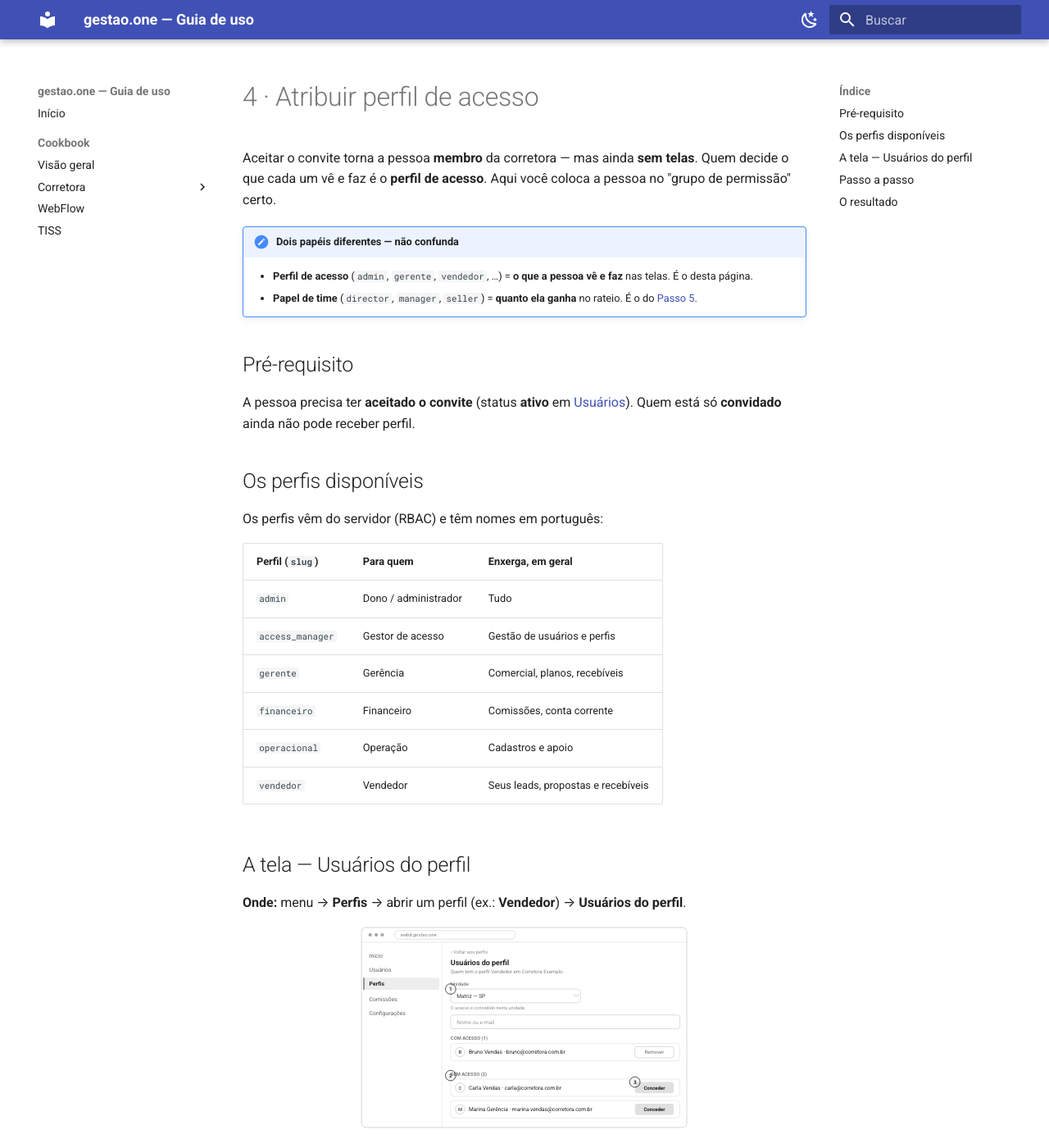
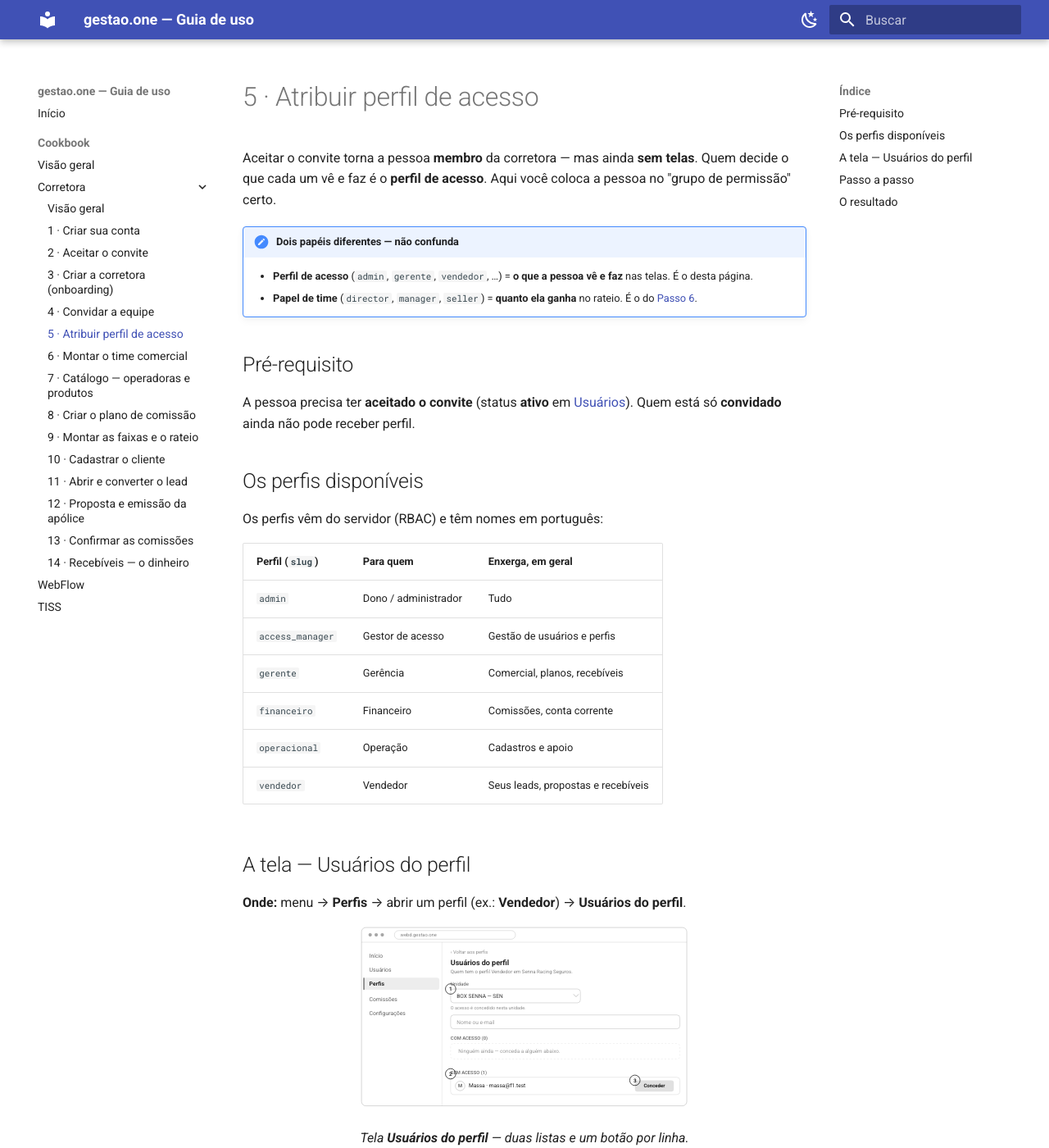
Before and after one commit to renatofagalde/wiki-gestao-one, an MkDocs documentation site: the page built from docs/cookbook/corretora/05-perfil-acesso.md, in a window 1280 px wide and 1400 px high. Shown: the whole window at 82% size. Built offline with MkDocs 1.6.1 and Material for MkDocs 9.7.7, drawn with Linux system fonts in a browser that asks for light colours; some of the changed text lies outside the part shown.

Commit message:
Renumber access-profile page to step 5

```diff
--- a/docs/cookbook/corretora/04-perfil-acesso.md
+++ b/docs/cookbook/corretora/05-perfil-acesso.md
@@ -1,4 +1,4 @@
-# 4 · Atribuir perfil de acesso
+# 5 · Atribuir perfil de acesso
 
 Aceitar o convite torna a pessoa **membro** da corretora — mas ainda **sem telas**.
 Quem decide o que cada um vê e faz é o **perfil de acesso**. Aqui você coloca a
@@ -8,12 +8,12 @@
     - **Perfil de acesso** (`admin`, `gerente`, `vendedor`, …) = **o que a pessoa
       vê e faz** nas telas. É o desta página.
     - **Papel de time** (`director`, `manager`, `seller`) = **quanto ela ganha** no
-      rateio. É o do [Passo 5](05-time.md).
+      rateio. É o do [Passo 6](06-time.md).
 
 ## Pré-requisito
 
 A pessoa precisa ter **aceitado o convite** (status **ativo** em
-[Usuários](03-convidar.md)). Quem está só **convidado** ainda não pode receber
+[Usuários](04-convidar.md)). Quem está só **convidado** ainda não pode receber
 perfil.
 
 ## Os perfis disponíveis
@@ -35,10 +35,10 @@
 perfil**.
 
 <figure>
-<svg xmlns="http://www.w3.org/2000/svg" viewBox="0 0 760 470" role="img"
-     aria-label="Tela Usuários do perfil com listas Com acesso e Sem acesso e botões de conceder"
+<svg xmlns="http://www.w3.org/2000/svg" viewBox="0 0 760 420" role="img"
+     aria-label="Tela Usuários do perfil Vendedor com listas Com acesso e Sem acesso e botão Conceder"
      style="width:100%;height:auto;color:var(--md-default-fg-color);font-family:var(--md-text-font-family,system-ui,sans-serif)">
-  <rect x="4" y="4" width="752" height="462" rx="10" fill="none" stroke="currentColor" stroke-opacity="0.35"/>
+  <rect x="4" y="4" width="752" height="412" rx="10" fill="none" stroke="currentColor" stroke-opacity="0.35"/>
   <line x1="4" y1="38" x2="756" y2="38" stroke="currentColor" stroke-opacity="0.2"/>
   <circle cx="24" cy="21" r="4" fill="currentColor" fill-opacity="0.4"/>
   <circle cx="38" cy="21" r="4" fill="currentColor" fill-opacity="0.4"/>
@@ -46,7 +46,7 @@
   <rect x="80" y="11" width="280" height="20" rx="10" fill="none" stroke="currentColor" stroke-opacity="0.25"/>
   <text x="94" y="25" font-size="11" fill="currentColor" fill-opacity="0.55">webd.gestao.one</text>
 
-  <line x1="190" y1="38" x2="190" y2="466" stroke="currentColor" stroke-opacity="0.15"/>
+  <line x1="190" y1="38" x2="190" y2="416" stroke="currentColor" stroke-opacity="0.15"/>
   <text x="22" y="74"  font-size="13" fill="currentColor" fill-opacity="0.7">Início</text>
   <text x="22" y="106" font-size="13" fill="currentColor" fill-opacity="0.7">Usuários</text>
   <rect x="8" y="120" width="176" height="28" rx="6" fill="currentColor" fill-opacity="0.08"/>
@@ -58,12 +58,12 @@
   <!-- conteúdo -->
   <text x="210" y="64" font-size="11" fill="currentColor" fill-opacity="0.5">‹ Voltar aos perfis</text>
   <text x="210" y="90" font-size="17" font-weight="700" fill="currentColor">Usuários do perfil</text>
-  <text x="210" y="110" font-size="11.5" fill="currentColor" fill-opacity="0.55">Quem tem o perfil Vendedor em Corretora Exemplo.</text>
+  <text x="210" y="110" font-size="11.5" fill="currentColor" fill-opacity="0.55">Quem tem o perfil Vendedor em Senna Racing Seguros.</text>
 
   <!-- unidade -->
   <text x="210" y="138" font-size="11.5" fill="currentColor" fill-opacity="0.7">Unidade</text>
   <rect x="210" y="146" width="300" height="32" rx="7" fill="none" stroke="currentColor" stroke-opacity="0.3"/>
-  <text x="224" y="167" font-size="12.5" fill="currentColor" fill-opacity="0.9">Matriz — SP</text>
+  <text x="224" y="167" font-size="12.5" fill="currentColor" fill-opacity="0.9">BOX SENNA — SEN</text>
   <path d="M494 158 l6 6 l6 -6" fill="none" stroke="currentColor" stroke-opacity="0.5"/>
   <text x="210" y="194" font-size="10.5" fill="currentColor" fill-opacity="0.5">O acesso é concedido nesta unidade.</text>
 
@@ -72,37 +72,26 @@
   <text x="224" y="227" font-size="12.5" fill="currentColor" fill-opacity="0.45">Nome ou e-mail</text>
 
   <!-- com acesso -->
-  <text x="210" y="264" font-size="11" font-weight="700" fill="currentColor" fill-opacity="0.6">COM ACESSO (1)</text>
-  <rect x="210" y="272" width="530" height="40" rx="7" fill="none" stroke="currentColor" stroke-opacity="0.18"/>
-  <circle cx="232" cy="292" r="11" fill="none" stroke="currentColor" stroke-opacity="0.35"/>
-  <text x="232" y="296" font-size="11" font-weight="700" fill="currentColor" fill-opacity="0.7" text-anchor="middle">B</text>
-  <text x="252" y="296" font-size="12.5" fill="currentColor">Bruno Vendas · bruno@corretora.com.br</text>
-  <rect x="636" y="279" width="90" height="26" rx="6" fill="none" stroke="currentColor" stroke-opacity="0.3"/>
-  <text x="681" y="296" font-size="11.5" fill="currentColor" fill-opacity="0.65" text-anchor="middle">Remover</text>
+  <text x="210" y="264" font-size="11" font-weight="700" fill="currentColor" fill-opacity="0.6">COM ACESSO (0)</text>
+  <rect x="210" y="272" width="530" height="36" rx="7" fill="none" stroke="currentColor" stroke-opacity="0.12" stroke-dasharray="4 4"/>
+  <text x="228" y="294" font-size="12" fill="currentColor" fill-opacity="0.45">Ninguém ainda — conceda a alguém abaixo.</text>
 
   <!-- sem acesso -->
-  <text x="210" y="346" font-size="11" font-weight="700" fill="currentColor" fill-opacity="0.6">SEM ACESSO (2)</text>
-  <rect x="210" y="354" width="530" height="40" rx="7" fill="none" stroke="currentColor" stroke-opacity="0.18"/>
-  <circle cx="232" cy="374" r="11" fill="none" stroke="currentColor" stroke-opacity="0.35"/>
-  <text x="232" y="378" font-size="11" font-weight="700" fill="currentColor" fill-opacity="0.7" text-anchor="middle">C</text>
-  <text x="252" y="378" font-size="12.5" fill="currentColor">Carla Vendas · carla@corretora.com.br</text>
-  <rect x="636" y="361" width="90" height="26" rx="6" fill="currentColor" fill-opacity="0.14"/>
-  <text x="681" y="378" font-size="11.5" font-weight="600" fill="currentColor" text-anchor="middle">Conceder</text>
-
-  <rect x="210" y="404" width="530" height="40" rx="7" fill="none" stroke="currentColor" stroke-opacity="0.18"/>
-  <circle cx="232" cy="424" r="11" fill="none" stroke="currentColor" stroke-opacity="0.35"/>
-  <text x="232" y="428" font-size="11" font-weight="700" fill="currentColor" fill-opacity="0.7" text-anchor="middle">M</text>
-  <text x="252" y="428" font-size="12.5" fill="currentColor">Marina Gerência · marina.vendas@corretora.com.br</text>
-  <rect x="636" y="411" width="90" height="26" rx="6" fill="currentColor" fill-opacity="0.14"/>
-  <text x="681" y="428" font-size="11.5" font-weight="600" fill="currentColor" text-anchor="middle">Conceder</text>
+  <text x="210" y="342" font-size="11" font-weight="700" fill="currentColor" fill-opacity="0.6">SEM ACESSO (1)</text>
+  <rect x="210" y="350" width="530" height="40" rx="7" fill="none" stroke="currentColor" stroke-opacity="0.18"/>
+  <circle cx="232" cy="370" r="11" fill="none" stroke="currentColor" stroke-opacity="0.35"/>
+  <text x="232" y="374" font-size="11" font-weight="700" fill="currentColor" fill-opacity="0.7" text-anchor="middle">M</text>
+  <text x="252" y="374" font-size="12.5" fill="currentColor">Massa · massa@f1.test</text>
+  <rect x="636" y="357" width="90" height="26" rx="6" fill="currentColor" fill-opacity="0.14"/>
+  <text x="681" y="374" font-size="11.5" font-weight="600" fill="currentColor" text-anchor="middle">Conceder</text>
 
   <g font-size="12" font-weight="700" text-anchor="middle">
     <circle cx="210" cy="146" r="12" fill="none" stroke="currentColor" stroke-width="1.5"/>
     <text x="210" y="150" fill="currentColor">1</text>
-    <circle cx="210" cy="346" r="12" fill="none" stroke="currentColor" stroke-width="1.5"/>
-    <text x="210" y="350" fill="currentColor">2</text>
-    <circle cx="636" cy="361" r="12" fill="none" stroke="currentColor" stroke-width="1.5"/>
-    <text x="636" y="365" fill="currentColor">3</text>
+    <circle cx="210" cy="342" r="12" fill="none" stroke="currentColor" stroke-width="1.5"/>
+    <text x="210" y="346" fill="currentColor">2</text>
+    <circle cx="636" cy="357" r="12" fill="none" stroke="currentColor" stroke-width="1.5"/>
+    <text x="636" y="361" fill="currentColor">3</text>
   </g>
 </svg>
 <figcaption>Tela <strong>Usuários do perfil</strong> — duas listas e um botão por linha.</figcaption>
@@ -133,10 +122,11 @@
   botões sem permissão aparecem **desabilitados**.
 
 !!! tip "Faça o combo certo por pessoa"
-    No exemplo: Marina recebe o perfil **`gerente`**; Bruno e Carla, **`vendedor`**.
-    Isso é **acesso** — o quanto cada um ganha vem depois, no [time](05-time.md).
+    No exemplo: **Barrichello** recebe o perfil **`gerente`**; **Massa**, o
+    **`vendedor`**. Isso é **acesso** — o quanto cada um ganha vem depois, no
+    [time](06-time.md).
 
 !!! success "Checkpoint"
     Cada pessoa aparece em **Com acesso** no perfil certo, na unidade certa.
 
-→ Próximo: [5 · Criar um time e distribuir papéis](05-time.md)
+→ Próximo: [6 · Montar o time comercial](06-time.md)
```
